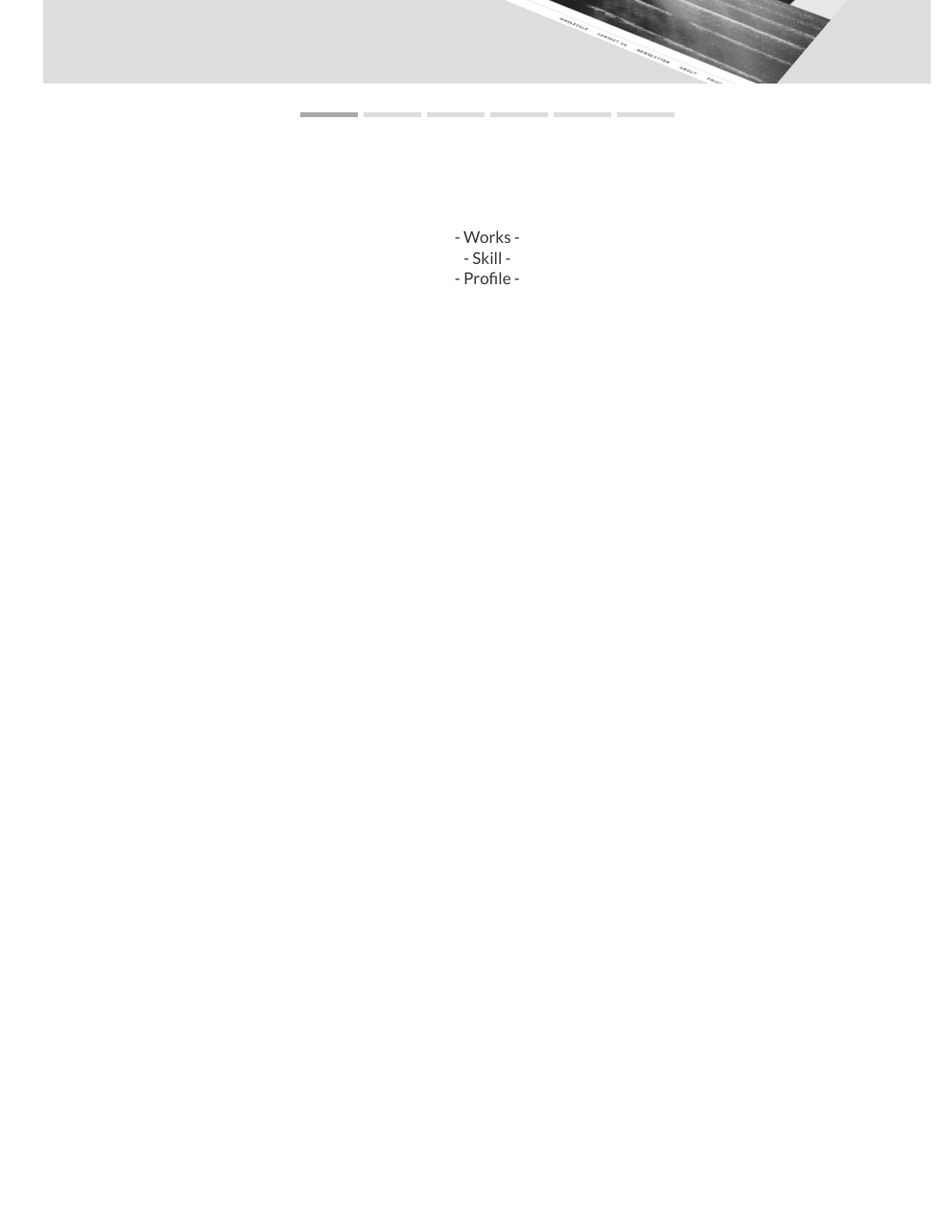
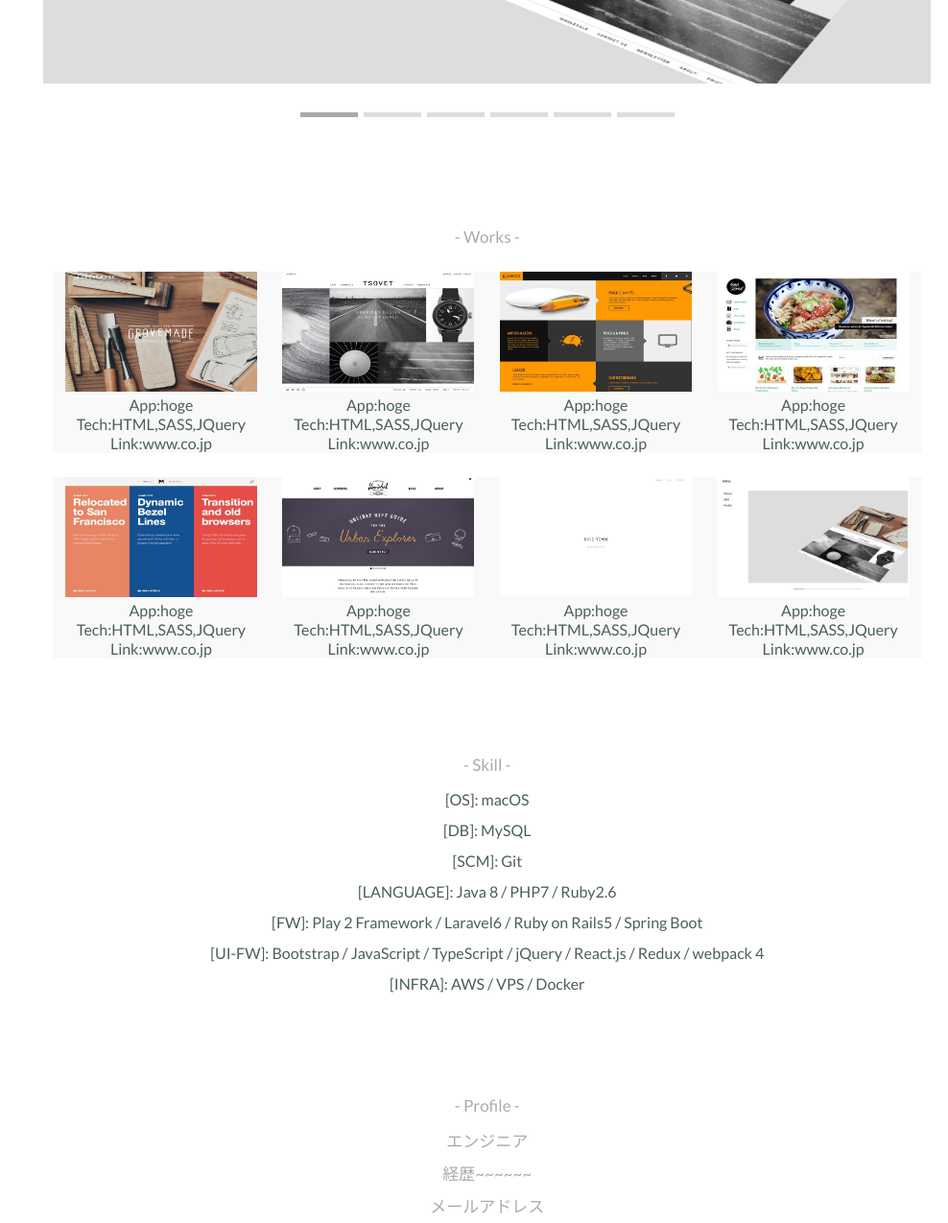
Before and after one commit to akeng024/Portfolio, a plain HTML site: page index.html in a window 1280 px wide. Shown: the part 766-2040 px from the top of the page at 96% size, without its empty margins (292-1280 px from the left). Before the commit the page ends 1066 px from the top, so only its background shows below. Drawn offline with nearby package versions, Linux system fonts and the light colour scheme; some packages are replaced by stand-ins of ours.

Commit message:
ver1.0done

```diff
--- a/index.html
+++ b/index.html
@@ -34,54 +34,147 @@
   <h3 class="menu_title">menu</h3>
   <div class="main">
     <div class="menu">
-      <a href="#1">- Works</a>
-      <a href="#2">- Skill</a>
-      <a href="#3">- Profile</a>
+      <a href="#Works">- Works</a>
+      <a href="#Skill">- Skill</a>
+      <a href="#Profile">- Profile</a>
     </div>
     <div class="content">
       <div class="slideshow" id="slideshow">
         <ol class="slides">
           <li class="current">
             <div class="tiltview col">
-              <a href="http://grovemade.com/"><img src="images/1_screen.jpg"/></a>
-              <a href="https://tsovet.com/"><img src="images/2_screen.jpg"/></a>
+              <a href=""><img src="images/1_screen.jpg"/></a>
+              <a href=""><img src="images/2_screen.jpg"/></a>
             </div>
           </li>
           <li>
             <div class="tiltview row">
-              <a href="http://pexcil.com/"><img src="images/3_mobile.jpg"/></a>
-              <a href="http://foodsense.is/"><img src="images/4_mobile.jpg"/></a>
+              <a href=""><img src="images/3_mobile.jpg"/></a>
+              <a href=""><img src="images/4_mobile.jpg"/></a>
             </div>
           </li>
           <li>
             <div class="tiltview col">
-              <a href="http://minimalmonkey.com/"><img src="images/5_screen.jpg"/></a>
-              <a href="http://www.herschelsupply.com/"><img src="images/6_screen.jpg"/></a>
+              <a href=""><img src="images/5_screen.jpg"/></a>
+              <a href=""><img src="images/6_screen.jpg"/></a>
             </div>
           </li>
           <li>
             <div class="tiltview row">
-              <a href="http://grovemade.com/"><img src="images/1_mobile.jpg"/></a>
-              <a href="https://tsovet.com/"><img src="images/2_mobile.jpg"/></a>
+              <a href=""><img src="images/1_mobile.jpg"/></a>
+              <a href=""><img src="images/2_mobile.jpg"/></a>
             </div>
           </li>
           <li>
             <div class="tiltview col">
-              <a href="http://pexcil.com/"><img src="images/3_screen.jpg"/></a>
-              <a href="http://foodsense.is/"><img src="images/4_screen.jpg"/></a>
+              <a href=""><img src="images/3_screen.jpg"/></a>
+              <a href=""><img src="images/4_screen.jpg"/></a>
             </div>
           </li>
           <li>
             <div class="tiltview row">
-              <a href="http://minimalmonkey.com/"><img src="images/5_mobile.jpg"/></a>
-              <a href="http://www.herschelsupply.com/"><img src="images/6_mobile.jpg"/></a>
+              <a href=""><img src="images/5_mobile.jpg"/></a>
+              <a href=""><img src="images/6_mobile.jpg"/></a>
             </div>
           </li>
         </ol>
       </div><!-- /slideshow -->
-      <p class="works">- Works -</p>
-      <p class="skill">- Skill -</p>
-      <p class="profile">- Profile -</p>
+      <div id="Works" class="works">
+        <p class="works_title">- Works -</p>
+        <div class="cards">
+          <div class="card">
+            <p class="image"><img src="images/1_screen.jpg" width="200" height="125" alt=""></p>
+            <p class="text">
+              App:hoge<br>
+              Tech:HTML,SASS,JQuery<br>
+              Link:www.co.jp<br>
+            </p>
+          </div>
+          <div class="card">
+            <p class="image"><img src="images/2_screen.jpg" width="200" height="125" alt=""></p>
+            <p class="text">
+              App:hoge<br>
+              Tech:HTML,SASS,JQuery<br>
+              Link:www.co.jp<br>
+            </p>
+          </div>
+          <div class="card">
+            <p class="image"><img src="images/3_screen.jpg" width="200" height="125" alt=""></p>
+            <p class="text">
+              App:hoge<br>
+              Tech:HTML,SASS,JQuery<br>
+              Link:www.co.jp<br>
+            </p>
+          </div>
+          <div class="card">
+            <p class="image">
+              <img src="images/4_screen.jpg" width="200" height="125" alt="">
+            </p>
+            <p class="text">
+              App:hoge<br>
+              Tech:HTML,SASS,JQuery<br>
+              Link:www.co.jp<br>
+            </p>
+          </div>
+        </div>
+
+        <div class="cards">
+          <div class="card">
+            <p class="image"><img src="images/5_screen.jpg" width="200" height="125" alt=""></p>
+            <p class="text">
+              App:hoge<br>
+              Tech:HTML,SASS,JQuery<br>
+              Link:www.co.jp<br>
+            </p>
+          </div>
+          <div class="card">
+            <p class="image"><img src="images/6_screen.jpg" width="200" height="125" alt=""></p>
+            <p class="text">
+              App:hoge<br>
+              Tech:HTML,SASS,JQuery<br>
+              Link:www.co.jp<br>
+            </p>
+          </div>
+          <div class="card">
+            <p class="image"><img src="images/7_screen.jpg" width="200" height="125" alt=""></p>
+            <p class="text">
+              App:hoge<br>
+              Tech:HTML,SASS,JQuery<br>
+              Link:www.co.jp<br>
+            </p>
+          </div>
+          <div class="card">
+            <p class="image">
+              <img src="images/8_screen.jpg" width="200" height="125" alt="">
+            </p>
+            <p class="text">
+              App:hoge<br>
+              Tech:HTML,SASS,JQuery<br>
+              Link:www.co.jp<br>
+            </p>
+          </div>
+        </div>
+
+      </div>
+      <div id="Skill" class="skill">
+        <p class="skill_title">- Skill -</p>
+        <p class="title_description">
+        [OS]: macOS<br>
+        [DB]: MySQL<br>
+        [SCM]: Git<br>
+        [LANGUAGE]: Java 8 / PHP7 / Ruby2.6<br>
+        [FW]: Play 2 Framework / Laravel6 / Ruby on Rails5 / Spring Boot<br>
+        [UI-FW]: Bootstrap / JavaScript / TypeScript / jQuery / React.js / Redux / webpack 4<br>
+        [INFRA]: AWS / VPS / Docker<br>
+        </p>
+      </div>
+      <div id="Profile" class="profile">
+        <p class="profile-title">- Profile -</p>
+        <p class="title_description">
+          エンジニア<br>
+          経歴~~~~~~<br>
+          メールアドレス<br>
+        </p>
     </div>
   </div>
 
--- a/style/style.scss
+++ b/style/style.scss
@@ -5,12 +5,15 @@
 }
 
 @mixin content_title(){
-  @include color();
+  @include color($color:#aaa);
   font-size: 17px;
 }
 
 ////
 
+  html {
+    scroll-behavior:smooth;
+  }
   body{
     font-family: "游明朝",YuMincho,"Hiragino Mincho ProN W3","ヒラギノ明朝 ProN W3","Hiragino Mincho ProN","HG明朝E","ＭＳ Ｐ明朝","ＭＳ 明朝",serif;
   }
@@ -51,14 +54,53 @@
     text-align: center;
 
     .works{
+      margin-top: 25px;
+      width: 100%;
+      display: block;
+    }
+
+    .works_title{
+      @include content_title();
+    }
+    .cards{
+      margin-top: 25px;
+      width: 98%;
+      display: inline-flex;
+      background-color: #f9f9f9;
+    }
+
+    .card{
+      width: 25%;
+
+      .text{
+        width: 100%;
+        text-align: center;
+      }
+    }
+
+    .skill{
+      margin-top: 100px;
+      width: 100%;
+      display: block;
+    }
+
+    .skill_title{
       @include content_title();
     }
 
-    .skill{
+    .title_description{
+      margin-top: 10px;
+      line-height: 2;
+    }
+
+    .profile{
+      margin-top: 100px;
+      width: 100%;
+      display: block;
       @include content_title();
     }
 
-    .profile{
+    .profile-title{
       @include content_title();
     }
 
```
Also changed, not shown: css/style.css, images/7_screen.jpg (added), images/8_screen.jpg (added), 1 other file.
